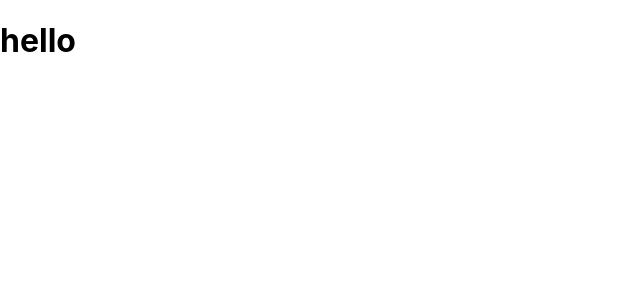
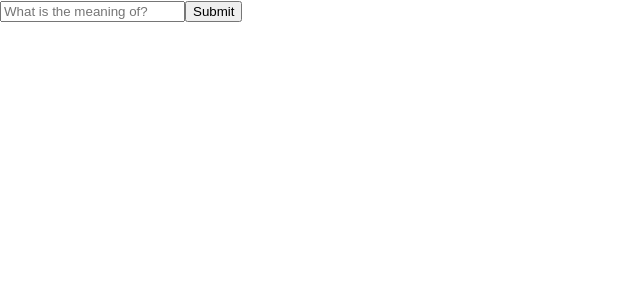
Before and after one commit to aimen114/react-dictionary-app, a React (Create React App) app: page / in a window 1280 px wide. Shown: the top 300 px of the page, without its empty margins (0-640 px from the left). Built offline with nearby package versions, Linux system fonts and the light colour scheme.

Commit message:
added search engine

```diff
--- a/src/App.js
+++ b/src/App.js
@@ -1,11 +1,12 @@
+import Dictionary from "./Dictionary";
 import "./App.css";
 
-function App() {
+export default function App() {
   return (
     <div className="App">
-      <h1>hello</h1>
+      <main>
+        <Dictionary />
+      </main>
     </div>
   );
 }
-
-export default App;
--- /dev/null
+++ b/src/Dictionary.js
@@ -0,0 +1,27 @@
+import React, { useState } from "react";
+import "./Dictionary.css";
+
+export default function Dictionary() {
+  let [keyword, setKeyword] = useState("");
+
+  function Search(event) {
+    event.preventDefault();
+    alert(`Searching for ${keyword} defination`);
+  }
+  function handleKeywordChange(event) {
+    setKeyword(event.target.value);
+  }
+
+  return (
+    <div className="Dictionary">
+      <form onSubmit={Search}>
+        <input
+          type="search"
+          placeholder="What is the meaning of?"
+          onChange={handleKeywordChange}
+        />
+        <input type="submit" />
+      </form>
+    </div>
+  );
+}
```
Also changed, not shown: src/Dictionary.css (added).
